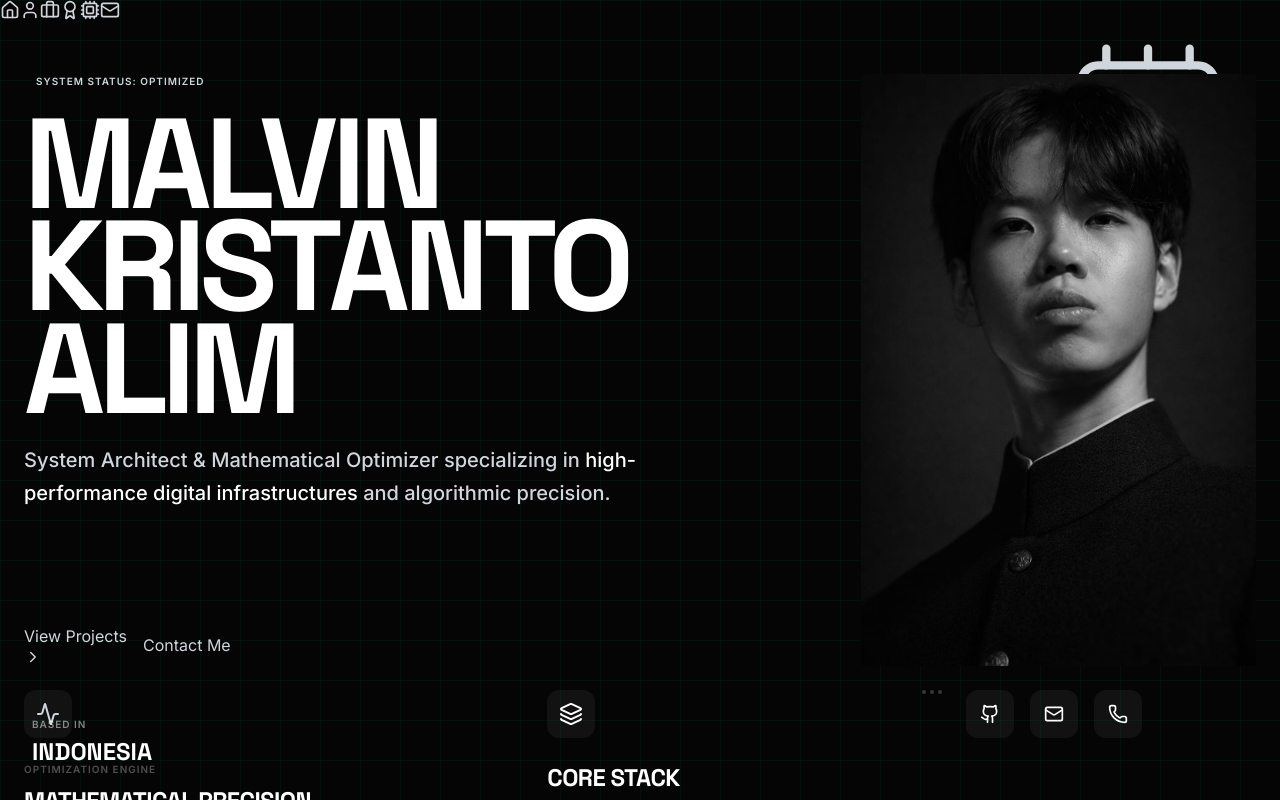
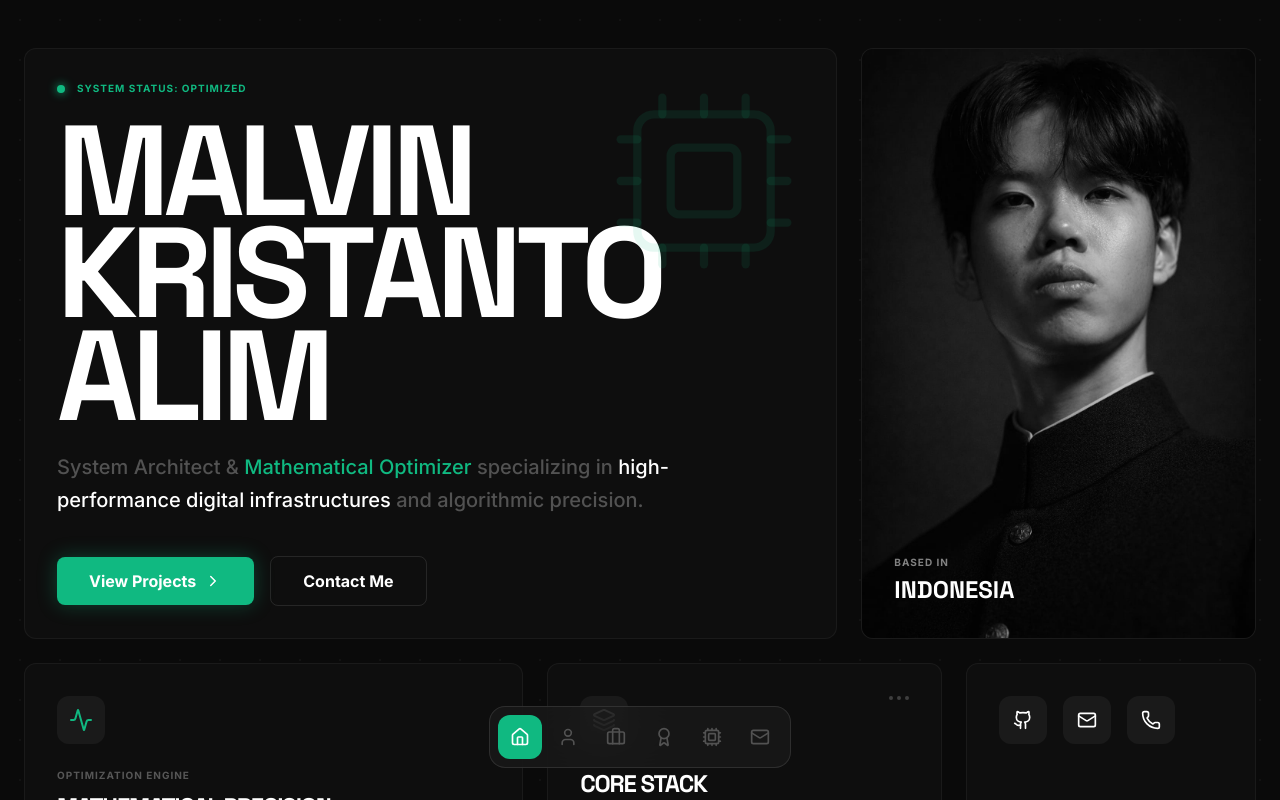
Before and after one commit to MalvinKristantoAlim/porto-malvin, a React (Vite) app: page / in a window 1280 px wide. Shown: the top 800 px of the page. Built offline with nearby package versions, Linux system fonts and the light colour scheme.

Commit message:
Update index.css

```diff
--- a/src/index.css
+++ b/src/index.css
@@ -1,52 +1,71 @@
-@import url('https://fonts.googleapis.com/css2?family=Inter:wght@400;500;600&family=Space+Grotesk:wght@400;500;600;700&display=swap');
+@import url('https://fonts.googleapis.com/css2?family=Inter:wght@400;500;600;700;800;900&family=Space+Grotesk:wght@700&display=swap');
 @import "tailwindcss";
 
 @theme {
   --font-sans: "Inter", ui-sans-serif, system-ui, sans-serif;
   --font-display: "Space Grotesk", sans-serif;
+  --font-mono: "JetBrains Mono", ui-monospace, SFMono-Regular, monospace;
 
-  --color-obsidian: #050505;
-  --color-emerald-primary: #10b981;
-  --color-emerald-dark: #064e3b;
-  --color-emerald-glass: rgba(16, 185, 129, 0.1);
-  --color-emerald-border: rgba(16, 185, 129, 0.2);
-}
-
-@keyframes scan {
-  0% { top: 0%; opacity: 0; }
-  10% { opacity: 1; }
-  90% { opacity: 1; }
-  100% { top: 100%; opacity: 0; }
+  --color-obsidian: #0a0a0a;
+  --color-emerald: #10b981;
+  --color-silver: #e2e8f0;
+  --color-silver-dark: #525252;
+  --color-border-soft: rgba(255, 255, 255, 0.05);
 }
 
 @layer base {
   body {
-    @apply bg-obsidian text-gray-300 font-sans selection:bg-emerald-primary/30 selection:text-emerald-primary;
+    @apply bg-obsidian text-silver-dark font-sans antialiased selection:bg-emerald/30 selection:text-white;
+    background-image:
+      radial-gradient(circle at 0% 0%, rgba(16, 185, 129, 0.05) 0%, transparent 50%),
+      radial-gradient(circle at 100% 100%, rgba(16, 185, 129, 0.05) 0%, transparent 50%);
   }
 
   h1, h2, h3, h4, h5, h6 {
-    @apply font-display text-white tracking-tight;
+    @apply font-display font-bold text-white tracking-tighter uppercase;
   }
 }
 
-.glass-card {
-  @apply bg-emerald-glass border border-emerald-border backdrop-blur-md rounded-2xl transition-all duration-300;
+@layer components {
+  .bento-card {
+    @apply bg-[#0e0e0e] border border-white/5 rounded-xl p-8 transition-all duration-500 relative overflow-hidden;
+  }
+
+  .bento-card:hover {
+    @apply border-emerald/20 bg-[#111111] shadow-[0_0_30px_rgba(16,185,129,0.05)];
+  }
+
+  .status-dot {
+    @apply w-2 h-2 rounded-full bg-emerald shadow-[0_0_10px_#10b981];
+  }
+
+  .nav-floating {
+    @apply fixed bottom-8 left-1/2 -translate-x-1/2 z-50 px-2 py-2 bg-[#1a1a1a]/80 border border-white/10 backdrop-blur-xl rounded-2xl flex items-center gap-1;
+  }
+
+  .nav-item {
+    @apply p-3 rounded-xl transition-all duration-300 text-silver-dark hover:text-white hover:bg-white/5;
+  }
+
+  .nav-item-active {
+    @apply bg-emerald text-white hover:bg-emerald/90;
+  }
+
+  .btn-primary {
+    @apply px-8 py-3 bg-emerald text-white font-bold rounded-lg hover:bg-emerald/90 transition-all flex items-center gap-2 shadow-[0_0_20px_rgba(16,185,129,0.3)];
+  }
+
+  .btn-secondary {
+    @apply px-8 py-3 border border-white/10 text-white font-bold rounded-lg hover:border-emerald/50 hover:bg-emerald/5 transition-all;
+  }
 }
 
-.glass-card:hover {
-  @apply border-emerald-primary/40 shadow-[0_0_20px_rgba(16,185,129,0.1)];
+.text-condensed {
+  letter-spacing: -0.05em;
+  line-height: 0.85;
 }
 
 .grid-bg {
-  background-image: linear-gradient(to right, rgba(16, 185, 129, 0.05) 1px, transparent 1px),
-    linear-gradient(to bottom, rgba(16, 185, 129, 0.05) 1px, transparent 1px);
+  background-image: radial-gradient(rgba(255, 255, 255, 0.03) 1px, transparent 0);
   background-size: 40px 40px;
 }
-
-.emerald-gradient-text {
-  @apply bg-gradient-to-r from-emerald-primary via-emerald-400 to-emerald-600 bg-clip-text text-transparent;
-}
-
-.emerald-glow {
-  box-shadow: 0 0 15px rgba(16, 185, 129, 0.3);
-}
```
